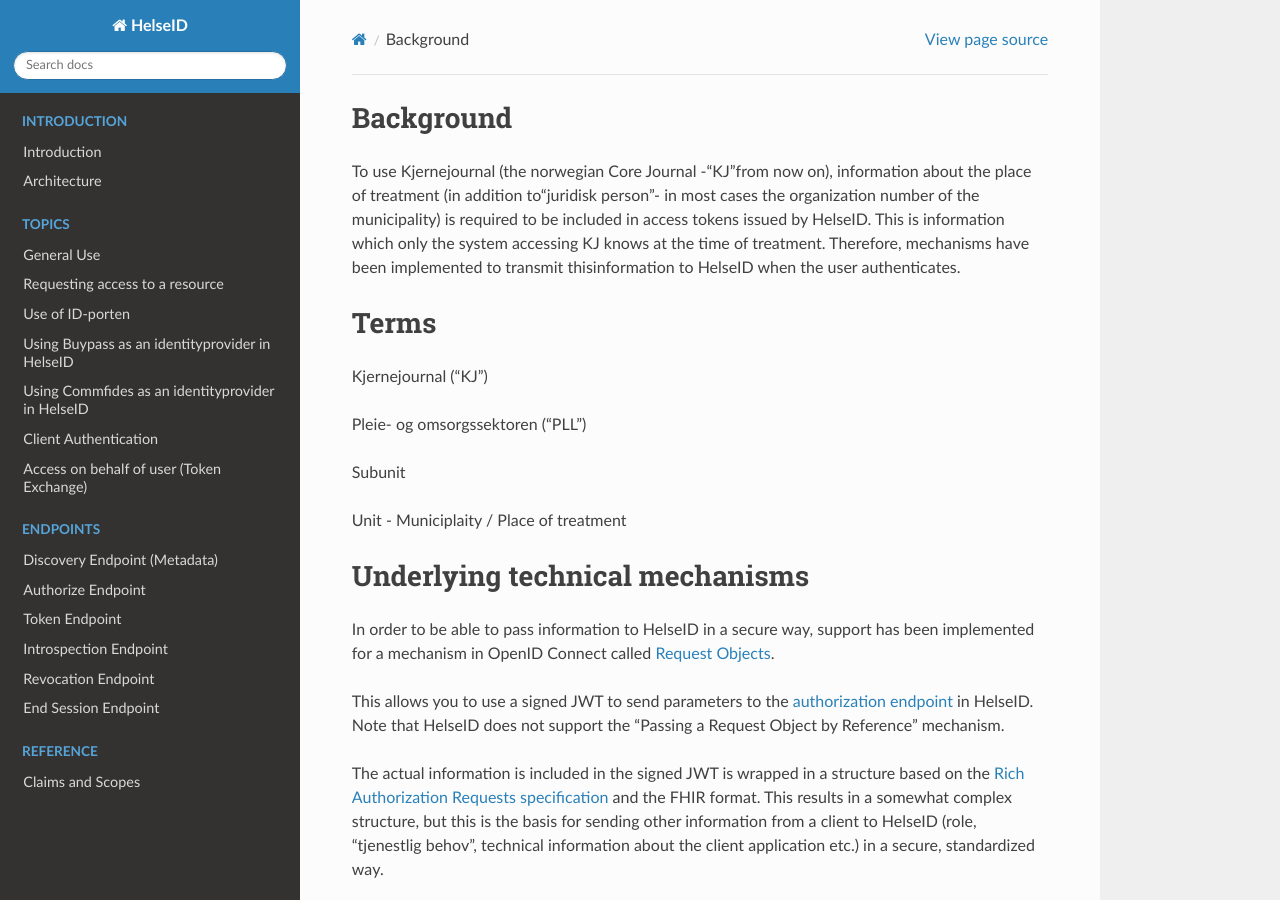
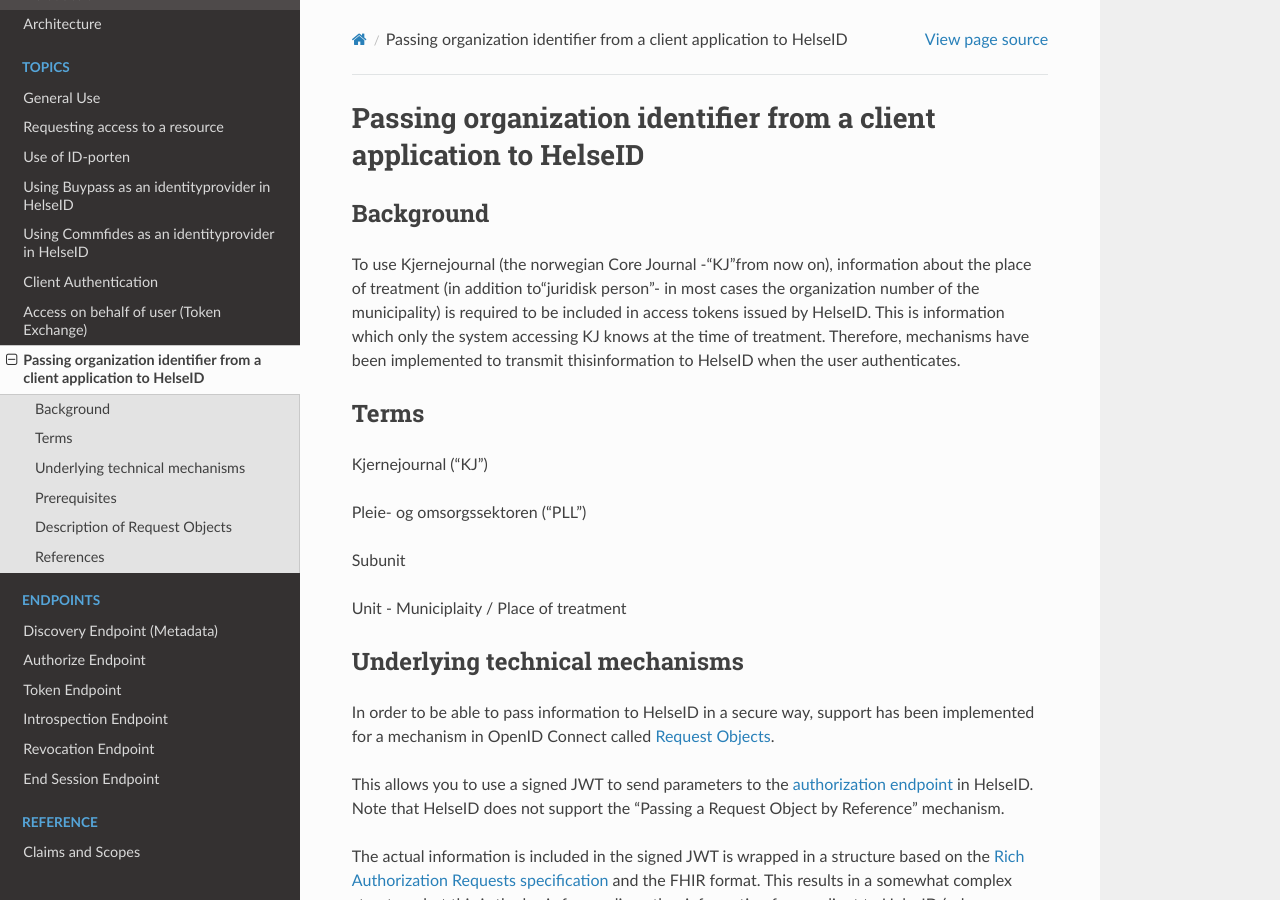
Before and after one commit to HelseID/HelseID-Public, a Sphinx documentation site: the page built from docs/topics/using_request_objects.rst, in a window 1280 px wide and 900 px high. Built offline with Sphinx 7.4.7 and the Read the Docs theme 2.0.0, drawn with Linux system fonts in a browser that asks for light colours; pages that are not in the unit, such as notebooks, are missing from menus; some of the changed text lies outside the part shown.

Commit message:
Fix headers

```diff
--- a/docs/index.rst
+++ b/docs/index.rst
@@ -27,6 +27,7 @@ Welcome to HelseID's technical documentation!
    topics/commfides
    topics/client_authentication
    topics/token_exchange
+   topics/using_request_objects
 
 .. toctree::
    :maxdepth: 2
--- a/docs/topics/using_request_objects.rst
+++ b/docs/topics/using_request_objects.rst
@@ -1,10 +1,13 @@
+Passing organization identifier from a client application to HelseID
+=========================================================
+
 Background
-==========
+^^^^^^^^^^
 To use Kjernejournal (the norwegian Core Journal -\“KJ\”from now on), information about the place of treatment (in addition to\“juridisk person\”- in most cases the organization number of the municipality) is required to be included in access tokens issued by HelseID.
 This is information which only the system accessing KJ knows at the time of treatment. Therefore, mechanisms have been implemented to transmit this\information to HelseID when the user authenticates.
 
 Terms
-=====
+^^^^^^^^^^
 Kjernejournal (“KJ”)
 
 Pleie- og omsorgssektoren (“PLL”)
@@ -14,7 +17,7 @@ Subunit
 Unit - Municiplaity / Place of treatment
 
 Underlying technical mechanisms
-===============================
+^^^^^^^^^^^^^^^^^^^^^^^^^^^^^^^
 In order to be able to pass information to HelseID in a secure way, support has been implemented for a mechanism in OpenID Connect called `Request Objects <https://www.google.com/url?q=https://translate.google.com/translate?hl%3Den%26prev%3D_t%26sl%3Dauto%26tl%3Den%26u%3Dhttps://openid.net/specs/openid-connect-core-1_0.html%2523JWTRequests%23JWTRequests&sa=D&ust=1582561394163000>`_.
 
 This allows you to use a signed JWT to send parameters to the `authorization endpoint <https://www.google.com/url?q=https://translate.google.com/translate?hl%3Den%26prev%3D_t%26sl%3Dauto%26tl%3Den%26u%3Dhttps://helseid.readthedocs.io/no/latest/endpoints/authorize.html&sa=D&ust=1582561394163000>`_ \in HelseID. Note that HelseID does not support the "Passing a Request Object by Reference" mechanism.
@@ -22,30 +25,26 @@ This allows you to use a signed JWT to send parameters to the `authorization end
 The actual information is included in the signed JWT is wrapped in a structure based on the `Rich Authorization Requests specification <https://www.google.com/url?q=https://translate.google.com/translate?hl%3Den%26prev%3D_t%26sl%3Dauto%26tl%3Den%26u%3Dhttps://tools.ietf.org/html/draft-lodderstedt-oauth-rar-03&sa=D&ust=1582561394163000>`_ and the FHIR format. This results in a somewhat complex structure, but this is the basis for sending other information from a client to HelseID (role, "tjenestlig behov", technical information about the client application etc.) in a secure, standardized way.
 
 Prerequisites
-=====================
+^^^^^^^^^^^^^
 The following must be in place for HelseID to approve a submitted place of treatment.
 
-POST must be used
-*****************
+**POST must be used**
+
 
 Signed JWTs can be large, and there are `size restrictions in browsers and web servers <https://www.google.com/url?q=https://translate.google.com/translate?hl%3Den%26prev%3D_t%26sl%3Dauto%26tl%3Den%26u%3Dhttps://stackoverflow.com/a/812962&sa=D&ust=1582561394164000>`_ on GET requests. POST must be used when passing requests to the authorization endpoint in HelseID. This causes some complexity in native applications (\“tykke klienter\”) that use an integrated browser for authentication to HelseID. See our `sample code <https://www.google.com/url?q=https://translate.google.com/translate?hl%3Den%26prev%3D_t%26sl%3Dauto%26tl%3Den%26u%3Dhttps://github.com/HelseID/HelseID.Samples/tree/master/HelseId.Samples.RequestObjectsDemo&sa=D&ust=1582561394165000>`_ \for how this can be handled.
 
-Valid subunits must be pre-registered in HelseID
-************************************************
+**Valid subunits must be pre-registered in HelseID**
 
 When HelseID receives a sub-unit from the subject system, a validation is made if it is valid. The subunits that are valid for a professional system must therefore be pre-registered in HelseID. This is currently done in the HelseID portal.
 
-Public key for validating the signed Request Object JWT must be pre-registered in HelseID
-******************************************************************************************
+**Public key for validating the signed Request Object JWT must be pre-registered in HelseID**
 
 When HelseID receives a sub-unit from the professional system, the signature on the JWT in which it is located is validated. The public key to be used for this must be pre-registered in HelseID. This is currently done in the HelseID portal.
 
 Note that this is not necessarily the same key used against the `token endpoint <https://www.google.com/url?q=https://translate.google.com/translate?hl%3Den%26prev%3D_t%26sl%3Dauto%26tl%3Den%26u%3Dhttps://helseid.readthedocs.io/no/latest/endpoints/token.html&sa=D&ust=1582561394166000>`_ \in HelseID.
 
-Description
-===================
-Request Object
-*********************
+Description of Request Objects
+^^^^^^^^^^^^^^^^^^^^^^^^^^^^^^
 A Request Object is sent as follows to the authorization endpoint:
 
 ::
@@ -125,8 +124,7 @@ The following structure must be used to provide the organization number for the
    "value", "FHIR", "The identifier of the treatment site / sub-unit, ie a Norwegian organization number. Nine digits."
 
 
-Example of full request
-^^^^^^^^^^^^^^^^^^^^^^^
+**Example of full request**
 
 Below is an example of an http request to the authorization endpoint which includes a claim for a place of treatment.
 
@@ -176,12 +174,12 @@ The decoded version of the base64-encoded ``request`` parameter looks like this
         SIGNATURE
     }.
 
-Sample Code
-===================
+**Sample Code**
+
 An example of Request Objects implementation can be found at `https://github.com/HelseID/HelseID.Samples/tree/master/HelseId.Samples.RequestObjectsDemo <https://www.google.com/url?q=https://translate.google.com/translate?hl%3Den%26prev%3D_t%26sl%3Dauto%26tl%3Den%26u%3Dhttps://github.com/HelseID/HelseID.Samples/tree/master/HelseId.Samples.RequestObjectsDemo&sa=D&ust=1582561394190000>`_ \.
 
 References
-==================
+^^^^^^^^^^
 This is a list of specifications and codes we have based on.
 
 
```
